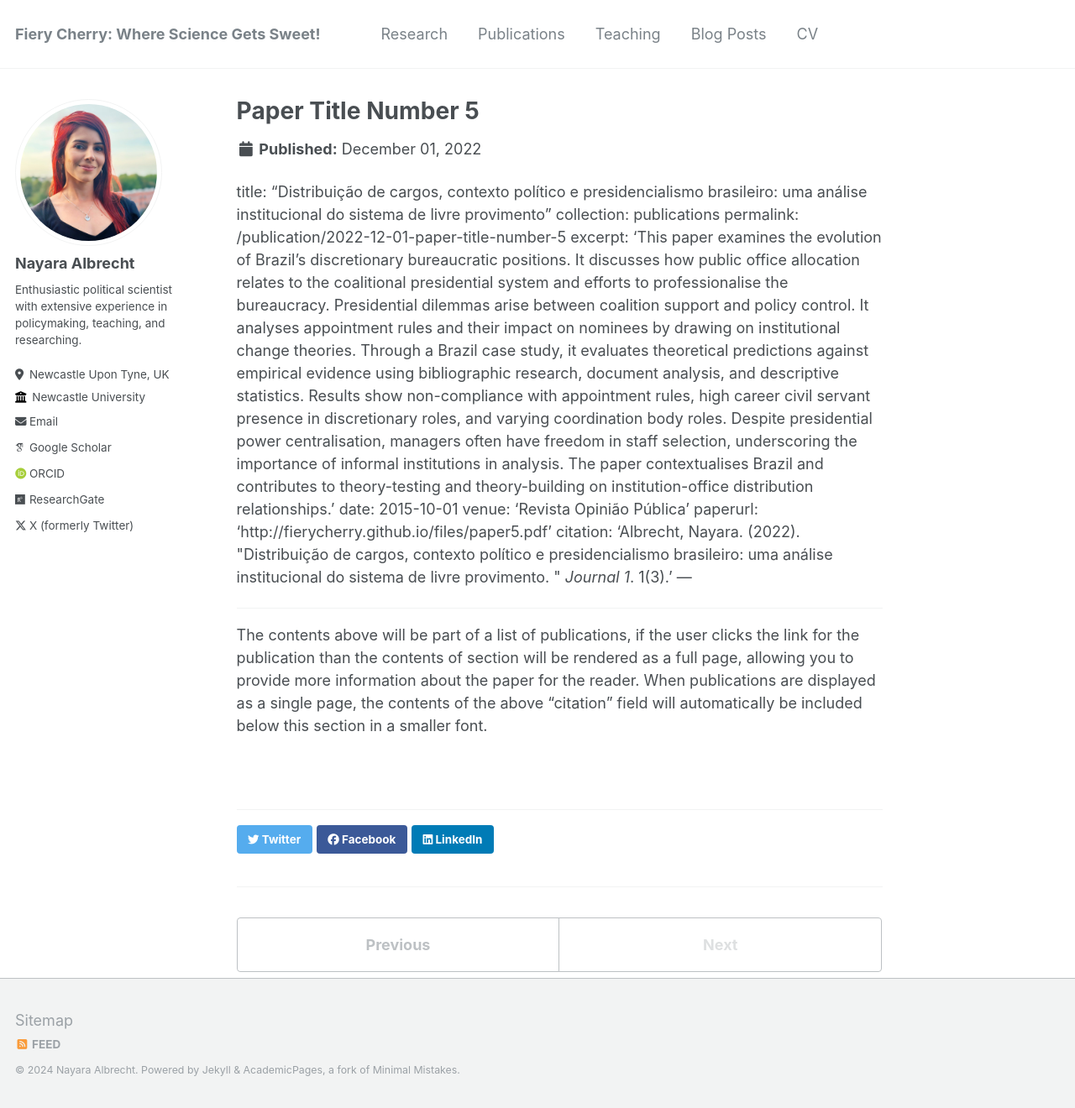
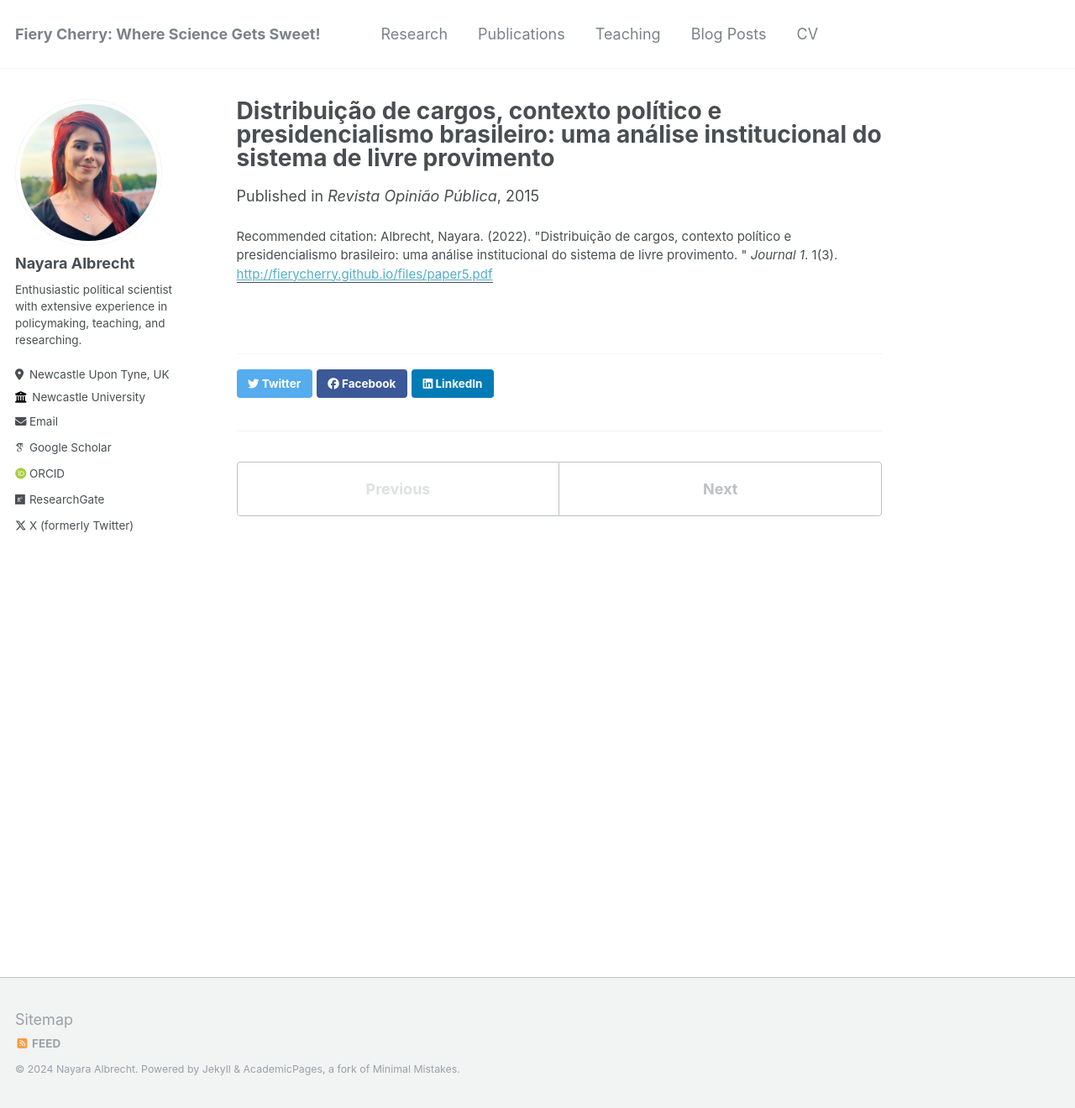
Before and after one commit to nayalbrecht/nayalbrecht.github.io, a Jekyll site: the page built from _publications/2022-12-01-paper-title-number-5.md, in a window 1280 px wide and 1320 px high. Shown: the whole window at 84% size. Built offline with Jekyll 4.4.1, drawn with Linux system fonts in a browser that asks for light colours; some web fonts are replaced.

Commit message:
Update 2022-12-01-paper-title-number-5.md

```diff
--- a/_publications/2022-12-01-paper-title-number-5.md
+++ b/_publications/2022-12-01-paper-title-number-5.md
@@ -1,16 +1,9 @@
----
 ---
 title: "Distribuição de cargos, contexto político e presidencialismo brasileiro: uma análise institucional do sistema de livre provimento"
 collection: publications
 permalink: /publication/2022-12-01-paper-title-number-5
-excerpt: 'This paper examines the evolution of Brazil's discretionary bureaucratic positions. It discusses how public office allocation relates to the coalitional presidential system and efforts to professionalise the bureaucracy. Presidential dilemmas arise between coalition support and policy control. It analyses appointment rules and their impact on nominees by drawing on institutional change theories. Through a Brazil case study, it evaluates theoretical predictions against empirical evidence using bibliographic research, document analysis, and descriptive statistics. Results show non-compliance with appointment rules, high career civil servant presence in discretionary roles, and varying coordination body roles. Despite presidential power centralisation, managers often have freedom in staff selection, underscoring the importance of informal institutions in analysis. The paper contextualises Brazil and contributes to theory-testing and theory-building on institution-office distribution relationships.'
 date: 2015-10-01
 venue: 'Revista Opinião Pública'
 paperurl: 'http://fierycherry.github.io/files/paper5.pdf'
 citation: 'Albrecht, Nayara. (2022). &quot;Distribuição de cargos, contexto político e presidencialismo brasileiro: uma análise institucional do sistema de livre provimento. &quot; <i>Journal 1</i>. 1(3).'
 ---
-
----
-
-
-The contents above will be part of a list of publications, if the user clicks the link for the publication than the contents of section will be rendered as a full page, allowing you to provide more information about the paper for the reader. When publications are displayed as a single page, the contents of the above "citation" field will automatically be included below this section in a smaller font.
```
